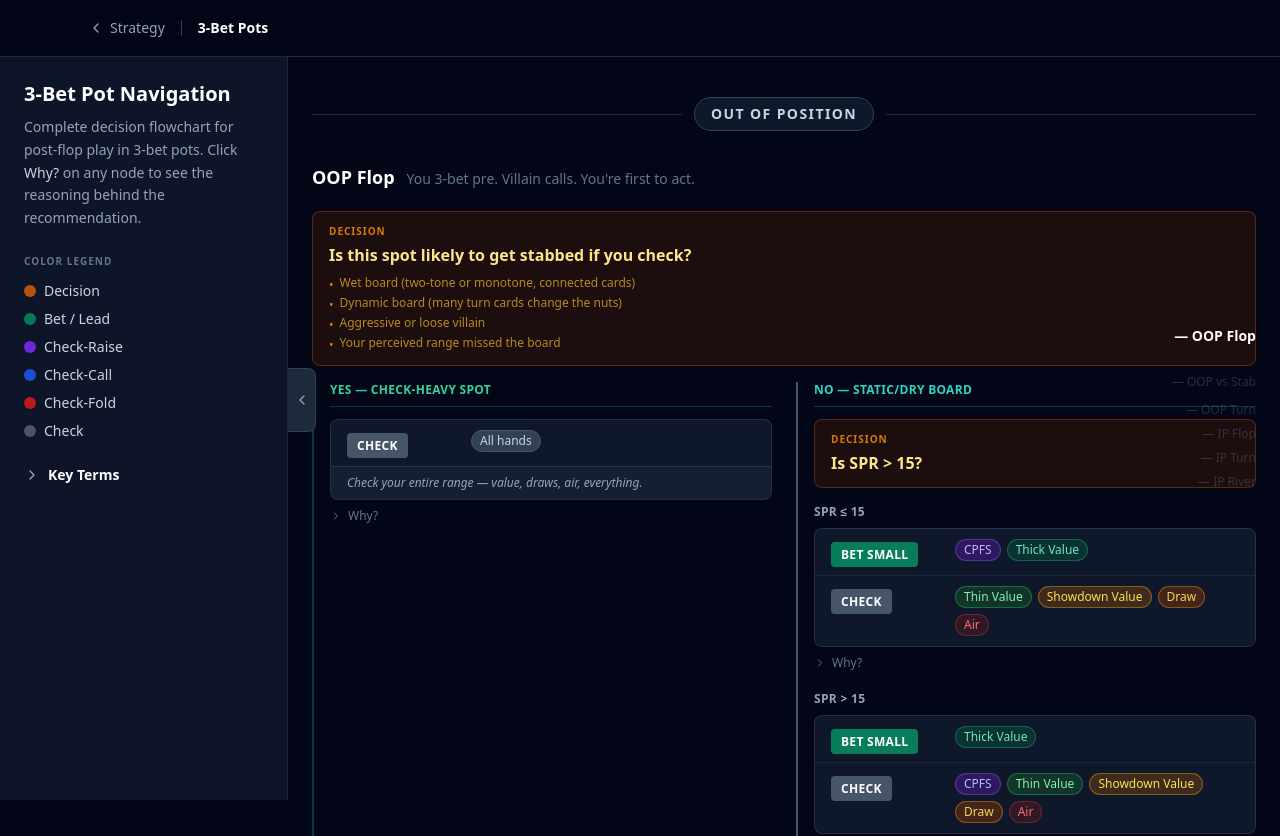
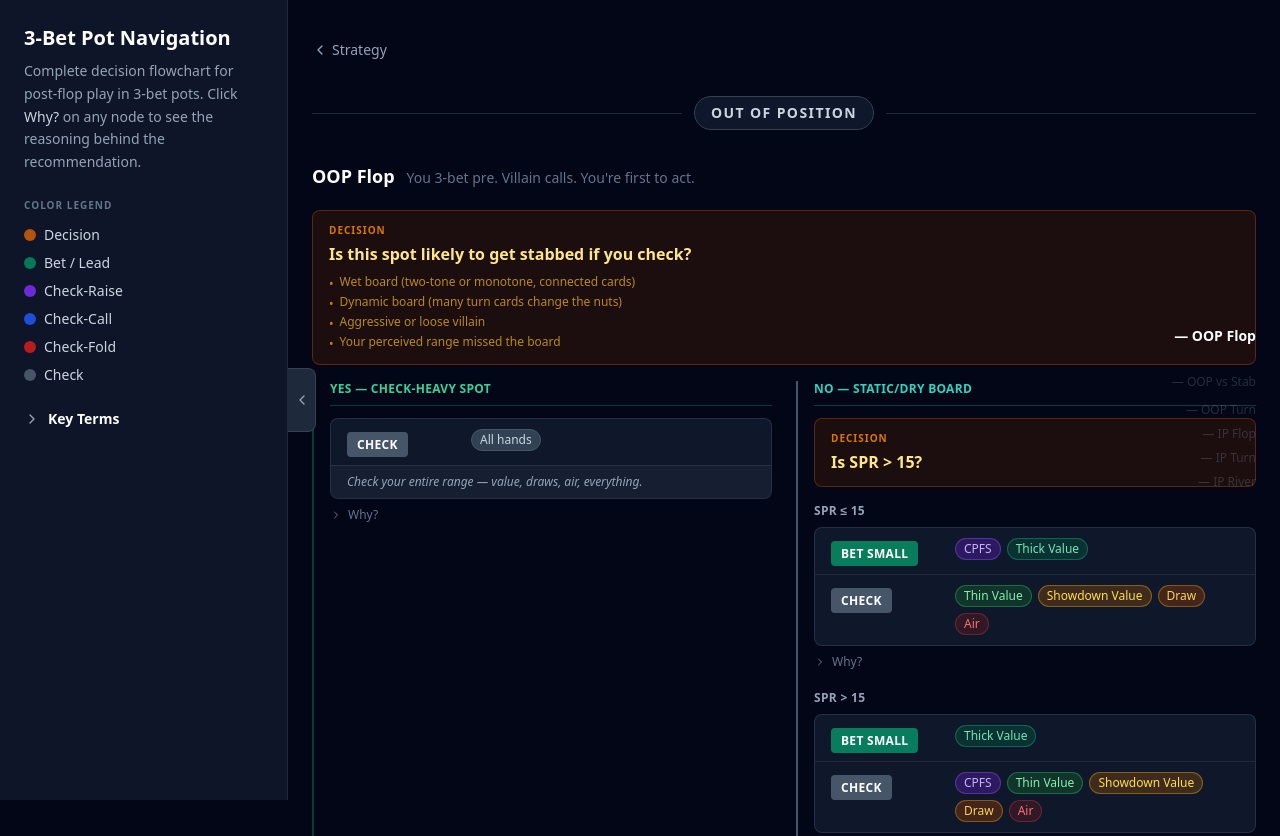
Before and after one commit to Ollienel777/Flowker, a Next.js app: page /poker/flowchart in a window 1280 px wide. Shown: the top 836 px of the page. Built offline with nearby package versions, Linux system fonts and the light colour scheme.

Commit message:
feat(3bet): nav bar removal

```diff
--- a/src/app/poker/flowchart/page.tsx
+++ b/src/app/poker/flowchart/page.tsx
@@ -603,7 +603,7 @@ function LeftSidebar({ open, setOpen }: { open: boolean; setOpen: (v: boolean) =
       {/* Panel */}
       <aside
         className={[
-          'fixed left-0 top-14 h-[calc(100vh-3.5rem)] z-30',
+          'fixed left-0 top-0 h-screen z-30',
           'w-72 bg-slate-900/95 backdrop-blur border-r border-slate-800',
           'overflow-y-auto transition-transform duration-300',
           open ? 'translate-x-0' : '-translate-x-full',
@@ -745,18 +745,6 @@ export default function ThreeBetFlowchartPage() {
 
   return (
     <div className="min-h-screen bg-slate-950">
-      {/* Top header — no nav links, those moved to right sidebar */}
-      <header className="sticky top-0 z-40 bg-slate-950/95 backdrop-blur border-b border-slate-800">
-        <div className="max-w-6xl mx-auto px-4 sm:px-6 h-14 flex items-center gap-4">
-          <Link href="/poker" className="flex items-center gap-1.5 text-slate-400 hover:text-white transition-colors text-sm shrink-0">
-            <ChevronLeft className="w-4 h-4" />
-            Strategy
-          </Link>
-          <div className="w-px h-4 bg-slate-700 shrink-0" />
-          <div className="text-white font-semibold text-sm shrink-0">3-Bet Pots</div>
-        </div>
-      </header>
-
       <LeftSidebar open={sidebarOpen} setOpen={setSidebarOpen} />
       <SideNav activeId={activeId} />
 
@@ -764,6 +752,17 @@ export default function ThreeBetFlowchartPage() {
         'px-4 sm:px-6 py-10 transition-all duration-300',
         sidebarOpen ? 'ml-72' : 'ml-0',
       ].join(' ')}>
+
+        {/* Back button — inline, disappears on scroll */}
+        <div className="mb-8">
+          <Link
+            href="/poker"
+            className="inline-flex items-center gap-1 text-slate-400 hover:text-white transition-colors text-sm"
+          >
+            <ChevronLeft className="w-4 h-4" />
+            Strategy
+          </Link>
+        </div>
 
         {/* OOP Section */}
         <div className="mb-12">
```
